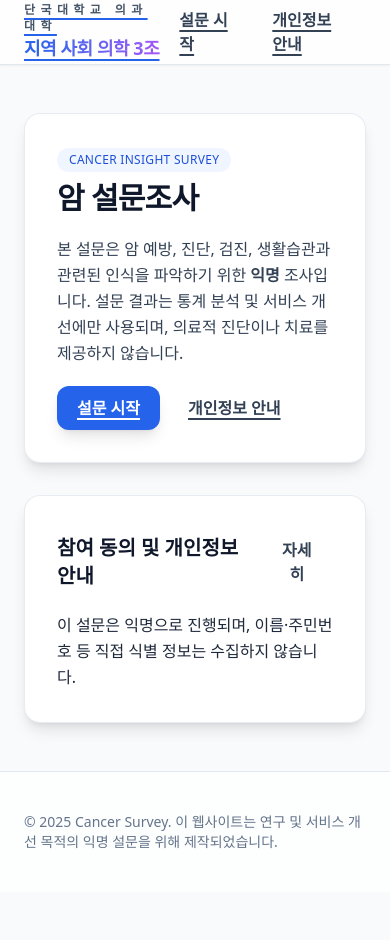
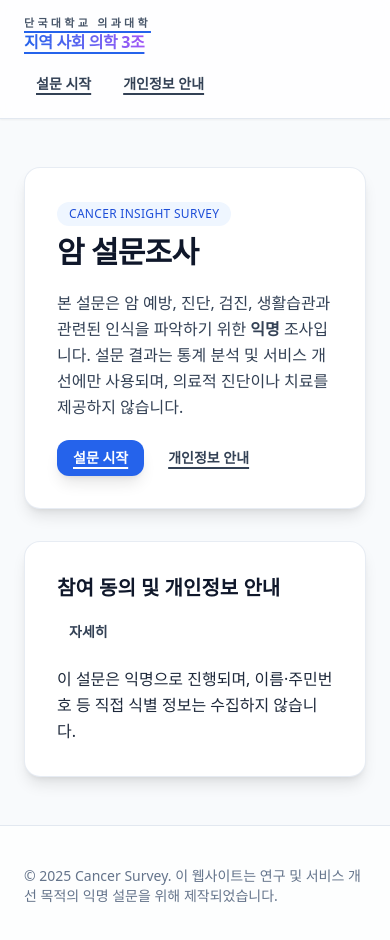
Before and after one commit to songsongvely/cancersurvey, a Next.js app: page / in a window 390 px wide. Shown: the top 940 px of the page. Before the commit the page ends 892 px from the top, so only its background shows below. Built offline with nearby package versions, Linux system fonts and the light colour scheme.

Commit message:
fix: improve mobile header fit and consent spacing

```diff
--- a/app/globals.css
+++ b/app/globals.css
@@ -26,13 +26,14 @@ a {
 }
 
 .btn {
-  @apply inline-flex items-center justify-center rounded-xl px-5 py-2.5 font-semibold text-white
+  @apply inline-flex items-center justify-center rounded-xl px-4 py-2 text-sm font-semibold text-white
          bg-blue-600 hover:bg-blue-500 focus-visible:ring-2 focus-visible:ring-blue-200 focus-visible:ring-offset-2 focus-visible:ring-offset-white
-         shadow-lg transition-all disabled:opacity-60 disabled:cursor-not-allowed;
+         shadow-lg transition-all disabled:opacity-60 disabled:cursor-not-allowed sm:px-5 sm:py-2.5 sm:text-base;
 }
 .btn-ghost {
-  @apply inline-flex items-center justify-center rounded-xl px-4 py-2.5 font-semibold text-slate-700
-         bg-transparent hover:bg-slate-100 focus-visible:outline focus-visible:outline-2 focus-visible:outline-offset-2 focus-visible:outline-slate-300 transition-colors;
+  @apply inline-flex items-center justify-center rounded-xl px-3 py-2 text-sm font-semibold text-slate-700
+         bg-transparent hover:bg-slate-100 focus-visible:outline focus-visible:outline-2 focus-visible:outline-offset-2 focus-visible:outline-slate-300 transition-colors
+         sm:px-4 sm:py-2.5 sm:text-base;
 }
 .badge {
   @apply inline-flex items-center rounded-full bg-blue-50 px-3 py-1 text-xs font-medium text-blue-700;
@@ -42,7 +43,7 @@ a {
 hr { @apply border-slate-200; }
 
 .choice-tile {
-  @apply inline-flex items-center gap-3 rounded-xl border border-slate-200 bg-white px-4 py-2 text-sm font-medium text-slate-600 shadow-sm transition-colors cursor-pointer select-none;
+  @apply inline-flex w-full items-center gap-3 rounded-xl border border-slate-200 bg-white px-4 py-2 text-sm font-medium text-slate-600 shadow-sm transition-colors cursor-pointer select-none sm:w-auto;
 }
 .choice-tile:hover {
   @apply border-blue-400 text-blue-600;
--- a/app/layout.tsx
+++ b/app/layout.tsx
@@ -14,18 +14,18 @@ export default function RootLayout({ children }: { children: React.ReactNode })
       <body className="min-h-screen bg-slate-50 text-slate-900">
         <div className="flex min-h-screen flex-col">
           <header className="border-b border-slate-200 bg-white/80 backdrop-blur shadow-sm">
-            <div className="container-narrow flex h-16 items-center justify-between">
+            <div className="container-narrow flex flex-wrap items-center justify-between gap-3 py-4 sm:h-16 sm:flex-nowrap sm:py-0">
               <Link href="/" className="group flex flex-col leading-tight">
-                <span className="text-xs font-semibold uppercase tracking-[0.45em] text-slate-600 group-hover:text-blue-600 transition-colors">
+                <span className="whitespace-nowrap text-[11px] font-semibold uppercase tracking-[0.3em] text-slate-600 transition-colors group-hover:text-blue-600 sm:text-xs sm:tracking-[0.45em]">
                   단국대학교 의과대학
                 </span>
-                <span className="text-lg font-semibold tracking-tight text-transparent bg-clip-text bg-gradient-to-r from-blue-600 via-indigo-500 to-purple-500">
+                <span className="whitespace-nowrap text-base font-semibold tracking-tight text-transparent bg-clip-text bg-gradient-to-r from-blue-600 via-indigo-500 to-purple-500 sm:text-lg">
                   지역 사회 의학 3조
                 </span>
               </Link>
-              <nav className="flex gap-2">
-                <Link className="btn-ghost" href="/survey">설문 시작</Link>
-                <Link className="btn-ghost" href="/privacy">개인정보 안내</Link>
+              <nav className="flex w-full flex-wrap items-center gap-2 justify-start sm:w-auto sm:flex-nowrap sm:justify-end">
+                <Link className="btn-ghost whitespace-nowrap" href="/survey">설문 시작</Link>
+                <Link className="btn-ghost whitespace-nowrap" href="/privacy">개인정보 안내</Link>
               </nav>
             </div>
           </header>
--- a/app/survey/survey-form.tsx
+++ b/app/survey/survey-form.tsx
@@ -491,8 +491,8 @@ export default function SurveyForm() {
         </div>
       </section>
 
-      <section className="space-y-3">
-        <label className="choice-tile items-start">
+      <section className="space-y-5">
+        <label className="choice-tile items-start sm:items-center">
           <input type="checkbox" {...register("consent")} />
           <span>
             <b>참여 및 개인정보 처리에 동의</b>합니다. 본 설문은 익명으로
@@ -501,8 +501,8 @@ export default function SurveyForm() {
           </span>
         </label>
         {errors.consent && <p className="error">{errors.consent.message}</p>}
-        <div className="flex items-center gap-3">
-          <button className="btn" type="submit" disabled={isSubmitting}>
+        <div className="flex flex-wrap items-center gap-3">
+          <button className="btn min-w-[110px]" type="submit" disabled={isSubmitting}>
             제출
           </button>
           <span className="text-xs text-slate-500">
--- a/components/ConsentPanel.tsx
+++ b/components/ConsentPanel.tsx
@@ -6,9 +6,9 @@ export default function ConsentPanel() {
   const [open, setOpen] = useState(false)
   return (
     <section className="card">
-      <div className="flex items-center justify-between">
+      <div className="flex flex-wrap items-center justify-between gap-3">
         <h2 className="text-xl font-semibold">참여 동의 및 개인정보 안내</h2>
-        <button className="btn-ghost" onClick={() => setOpen((v) => !v)} aria-expanded={open}>
+        <button className="btn-ghost whitespace-nowrap" onClick={() => setOpen((v) => !v)} aria-expanded={open}>
           {open ? '접기' : '자세히'}
         </button>
       </div>
```
Also changed, not shown: .eslintrc.json (added).
